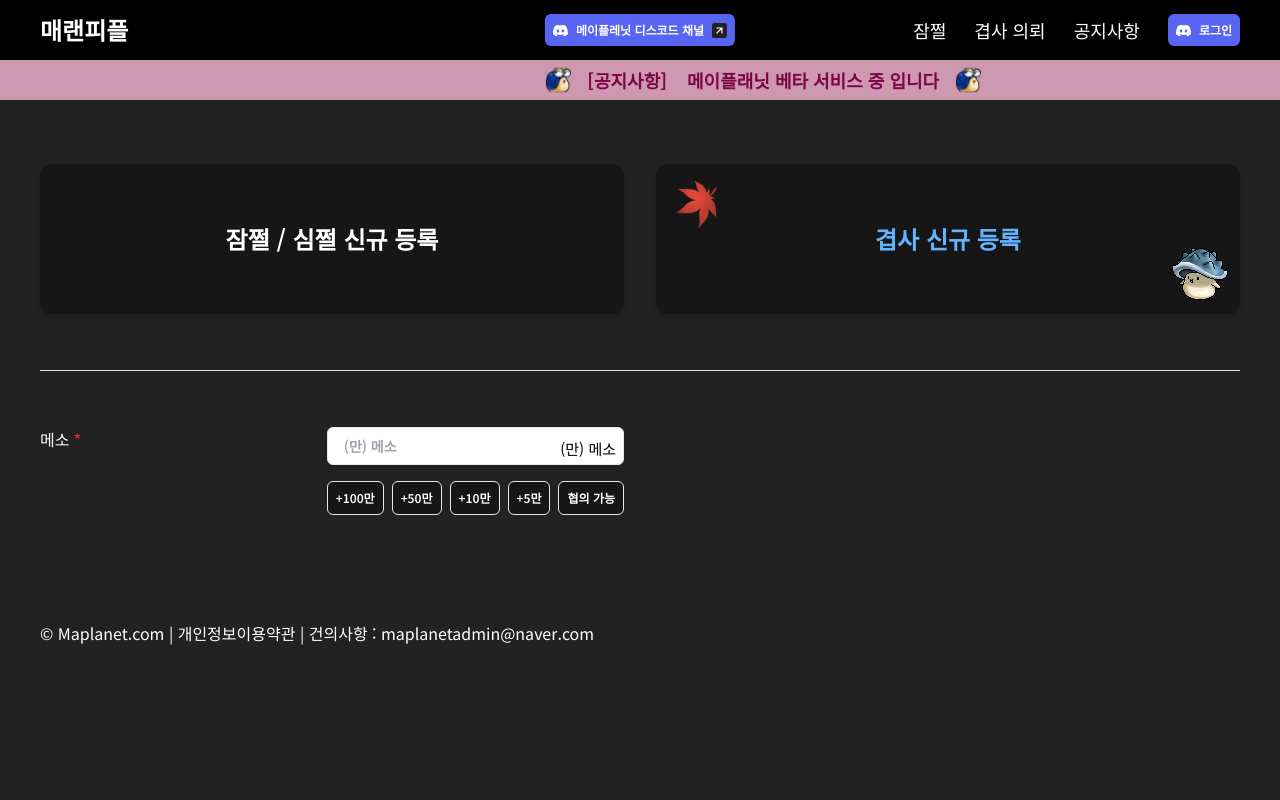
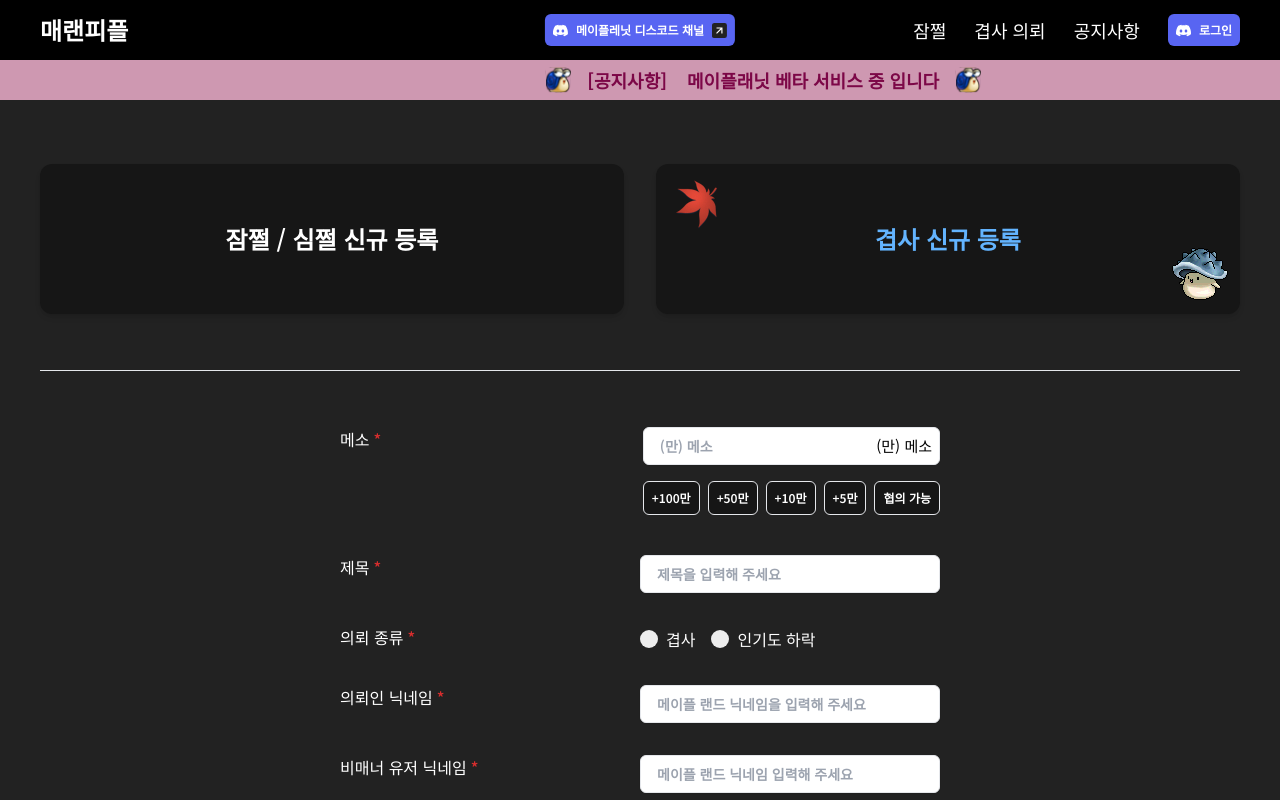
Before and after one commit to osh6006/Maplanet_Front, a Next.js app: page /write in a window 1280 px wide. Both pictures are taken after a click on the element "겹사 신규 등록". Shown: the top 800 px of the page. Built offline with nearby package versions, Linux system fonts and the light colour scheme.

Commit message:
Design : hunter board write UI

```diff
--- a/src/app/(home)/(write)/components/board-input.tsx
+++ b/src/app/(home)/(write)/components/board-input.tsx
@@ -14,14 +14,12 @@ import { IHelperPost } from '@/types';
 
 interface IBoardInputProps extends UseControllerProps<FieldValues> {
   control: any;
-  name: string;
   label: string;
-  disabled: boolean;
   icon?: React.ReactNode;
   placeholder: string;
 }
 
-const BoardTitleInput: React.FunctionComponent<IBoardInputProps> = ({
+const BoardInput: React.FunctionComponent<IBoardInputProps> = ({
   control,
   name,
   label,
@@ -60,4 +58,4 @@ const BoardTitleInput: React.FunctionComponent<IBoardInputProps> = ({
   );
 };
 
-export default BoardTitleInput;
+export default BoardInput;
--- a/src/app/(home)/(write)/components/board-meso-input.tsx
+++ b/src/app/(home)/(write)/components/board-meso-input.tsx
@@ -46,9 +46,7 @@ const BoardMesoInput: React.FunctionComponent<IBoardMesoInputProps> = ({
                   placeholder='(만) 메소'
                   icon={
                     <div className='flex items-center gap-x-1'>
-                      <span className=' items-center text-[15px] leading-4 text-black'>
-                        (만) 메소
-                      </span>
+                      <span className=' items-center text-[15px] text-black'>(만) 메소</span>
                       <button
                         type='button'
                         onClick={() => handleReset()}
--- a/src/app/(home)/(write)/components/board-radio.tsx
+++ b/src/app/(home)/(write)/components/board-radio.tsx
@@ -1,4 +1,10 @@
-import { Control, Controller, RegisterOptions } from 'react-hook-form';
+import {
+  Control,
+  Controller,
+  FieldValues,
+  RegisterOptions,
+  UseControllerProps
+} from 'react-hook-form';
 
 import Radio from '@/components/ui/radio';
 import FormErrorMessage from '@/components/ui/form-error-message';
@@ -6,16 +12,9 @@ import FormErrorMessage from '@/components/ui/form-error-message';
 import { IHelperPost } from '@/types';
 import Label from '@/components/ui/label';
 
-interface IBoardRadioProps {
-  control: Control<IHelperPost, any, IHelperPost>;
-  name: string;
+interface IBoardRadioProps extends UseControllerProps<FieldValues> {
+  control: any;
   label: string;
-  rules?:
-    | Omit<
-        RegisterOptions<IHelperPost, keyof IHelperPost>,
-        'valueAsNumber' | 'valueAsDate' | 'setValueAs' | 'disabled'
-      >
-    | undefined;
   options: {
     id: string;
     label: string;
@@ -40,7 +39,7 @@ const BoardRadio: React.FunctionComponent<IBoardRadioProps> = ({
           <div className='space-y-2'>
             <div className='flex w-full justify-between'>
               <Label name={name} label={label} required className='flex-1' />
-              <div className='flex flex-1 items-center '>
+              <div className='flex flex-1 items-center gap-x-4'>
                 {options.map((el) => (
                   <Radio
                     label={el.label}
--- a/src/app/(home)/(write)/components/helper-board-form.tsx
+++ b/src/app/(home)/(write)/components/helper-board-form.tsx
@@ -8,7 +8,6 @@ import BoardMesoInput from './board-meso-input';
 
 import { IHelperPost } from '@/types';
 import BoardRadio from './board-radio';
-import Radio from '@/components/ui/radio';
 import BoardSelect from './board-select';
 
 interface IHelperBoardFormProps {}
--- a/src/app/(home)/(write)/components/hunter-board-form.tsx
+++ b/src/app/(home)/(write)/components/hunter-board-form.tsx
@@ -1,20 +1,27 @@
 'use client';
 
+import { SubmitHandler, useForm } from 'react-hook-form';
+
+import BoardInput from './board-input';
+import BoardMesoInput from './board-meso-input';
+
 import { IHunterPost } from '@/types';
-import { SubmitHandler, useForm } from 'react-hook-form';
-import BoardMesoInput from './board-meso-input';
+import BoardRadio from './board-radio';
+import Button from '@/components/ui/button';
 
 interface IHunterBoardFormProps {}
 
 const HunterBoardForm: React.FunctionComponent<IHunterBoardFormProps> = ({}) => {
-  const { control, handleSubmit, watch } = useForm<IHunterPost>();
+  const { control, handleSubmit } = useForm<IHunterPost>();
 
   const onSubmit: SubmitHandler<IHunterPost> = (data) => {
     console.log(data);
   };
 
   return (
-    <form onSubmit={handleSubmit(onSubmit)} className='grid grid-cols-2 gap-x-8'>
+    <form
+      onSubmit={handleSubmit(onSubmit)}
+      className='mx-auto grid max-w-[80%] grid-cols-1 gap-x-8 gap-y-8 lg:max-w-[50%]'>
       <BoardMesoInput
         name='meso'
         rules={{
@@ -25,8 +32,78 @@ const HunterBoardForm: React.FunctionComponent<IHunterBoardFormProps> = ({}) =>
           }
         }}
         control={control}
-        defaultValue={0}
       />
+
+      <BoardInput
+        control={control}
+        name='title'
+        label='제목'
+        placeholder='제목을 입력해 주세요'
+        rules={{
+          required: '제목은 필수로 입력해야 합니다.',
+          minLength: {
+            message: '최소 5글자 이상 입력해야 합니다.',
+            value: 5
+          },
+          maxLength: {
+            message: '30글자 이상은 입력이 불가합니다.',
+            value: 30
+          }
+        }}
+        disabled={false}
+      />
+
+      <BoardRadio
+        control={control}
+        name='report_kind'
+        label='의뢰 종류'
+        rules={{ required: '의뢰 종류를 선택해 주세요' }}
+        options={[
+          { id: '겹사', label: '겹사', value: 'true' },
+          { id: '인기도 하락', label: '인기도 하락', value: 'false' }
+        ]}
+      />
+      <BoardInput
+        control={control}
+        name='request_nickname'
+        label='의뢰인 닉네임'
+        placeholder='메이플 랜드 닉네임을 입력해 주세요'
+        rules={{
+          required: '의뢰인 닉네임 필수로 입력해야 합니다.',
+          minLength: {
+            message: '최소 2글자 이상 입력해야 합니다.',
+            value: 2
+          },
+          maxLength: {
+            message: '12글자 이상은 입력이 불가합니다.',
+            value: 12
+          }
+        }}
+        disabled={false}
+      />
+
+      <BoardInput
+        control={control}
+        name='place_theif_nickname'
+        label='비매너 유저 닉네임'
+        placeholder='메이플 랜드 닉네임 입력해 주세요'
+        rules={{
+          required: '비매너 유저 닉네임은 필수로 입력해야 합니다.',
+          minLength: {
+            message: '최소 2글자 이상 입력해야 합니다.',
+            value: 2
+          },
+          maxLength: {
+            message: '12글자 이상은 입력이 불가합니다.',
+            value: 12
+          }
+        }}
+        disabled={false}
+      />
+
+      <Button size='wide' color='main' disabled={false}>
+        등록하기
+      </Button>
     </form>
   );
 };
--- a/src/components/ui/icon.tsx
+++ b/src/components/ui/icon.tsx
@@ -12,12 +12,13 @@ const Icon: React.FunctionComponent<IIconProps> = ({ src, alt, size, className }
     <Image
       src={src}
       alt={alt}
-      width={size || 15}
-      height={size || 15}
+      width={size}
+      height={size}
       style={{
         height: size,
         width: size
       }}
+      className={className}
     />
   );
 };
--- a/src/components/ui/radio.tsx
+++ b/src/components/ui/radio.tsx
@@ -24,11 +24,15 @@ const Radio: React.FunctionComponent<IRadioProps> = ({ label, name, icon, onChan
         onChange={() => onChange(props?.value)}
       />
       {icon}
-      <label htmlFor={props.id} className='hidden focus:ring-2 focus:ring-main peer-checked:block'>
-        <Icon src='/svgs/check-true.svg' alt='chektrue' size={25} />
+      <label htmlFor={props.id} className='hidden flex-1 peer-checked:flex '>
+        <div className='h-[18px] w-[18px]'>
+          <Icon src='/svgs/check-true.svg' alt='chektrue' size={18} />
+        </div>
       </label>
-      <label htmlFor={props.id} className='block peer-checked:hidden'>
-        <Icon src='/svgs/check-false.svg' alt='chektrue' size={25} />
+      <label htmlFor={props.id} className='flex flex-1 peer-checked:hidden'>
+        <div className='h-[18px] w-[18px]'>
+          <Icon src='/svgs/check-false.svg' alt='chektrue' size={18} />
+        </div>
       </label>
       <label htmlFor={props.id} className='flex w-full gap-x-2 peer-checked:text-main'>
         {label}
```
